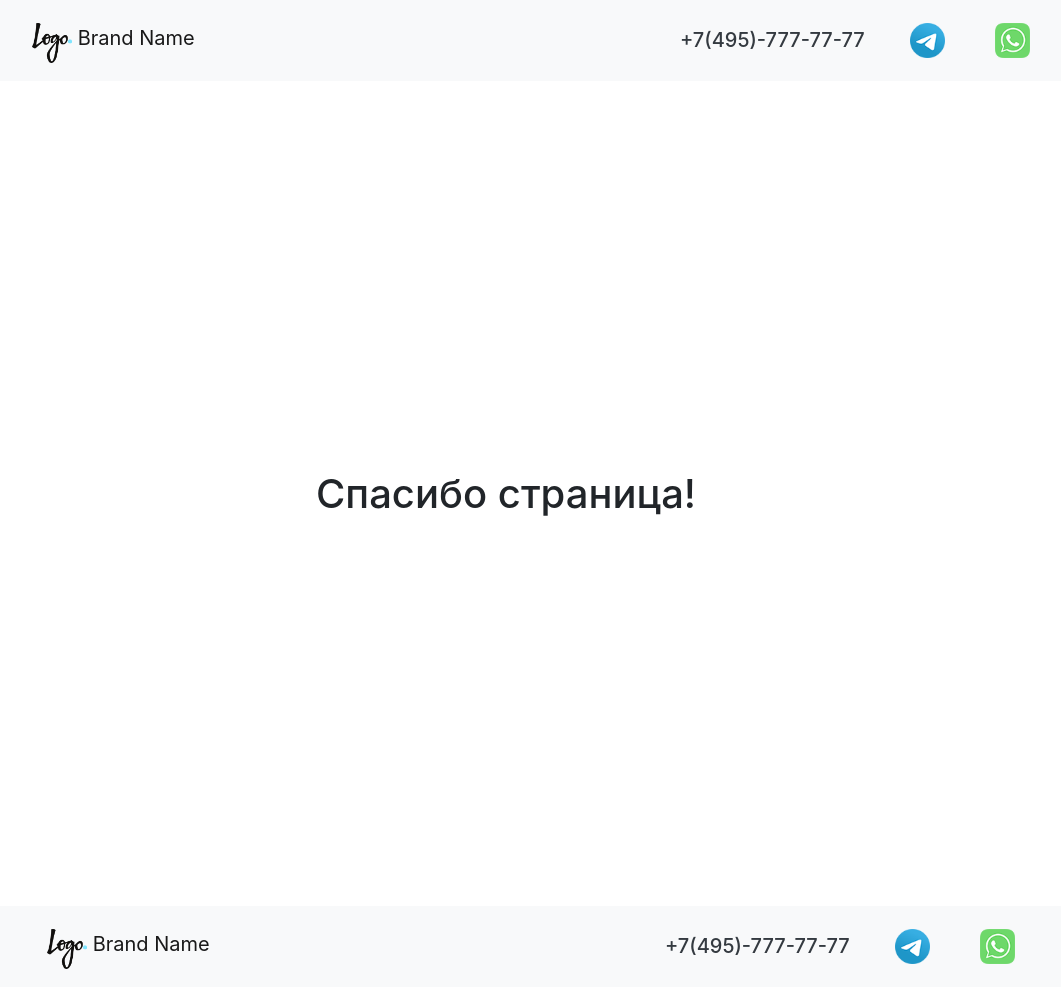
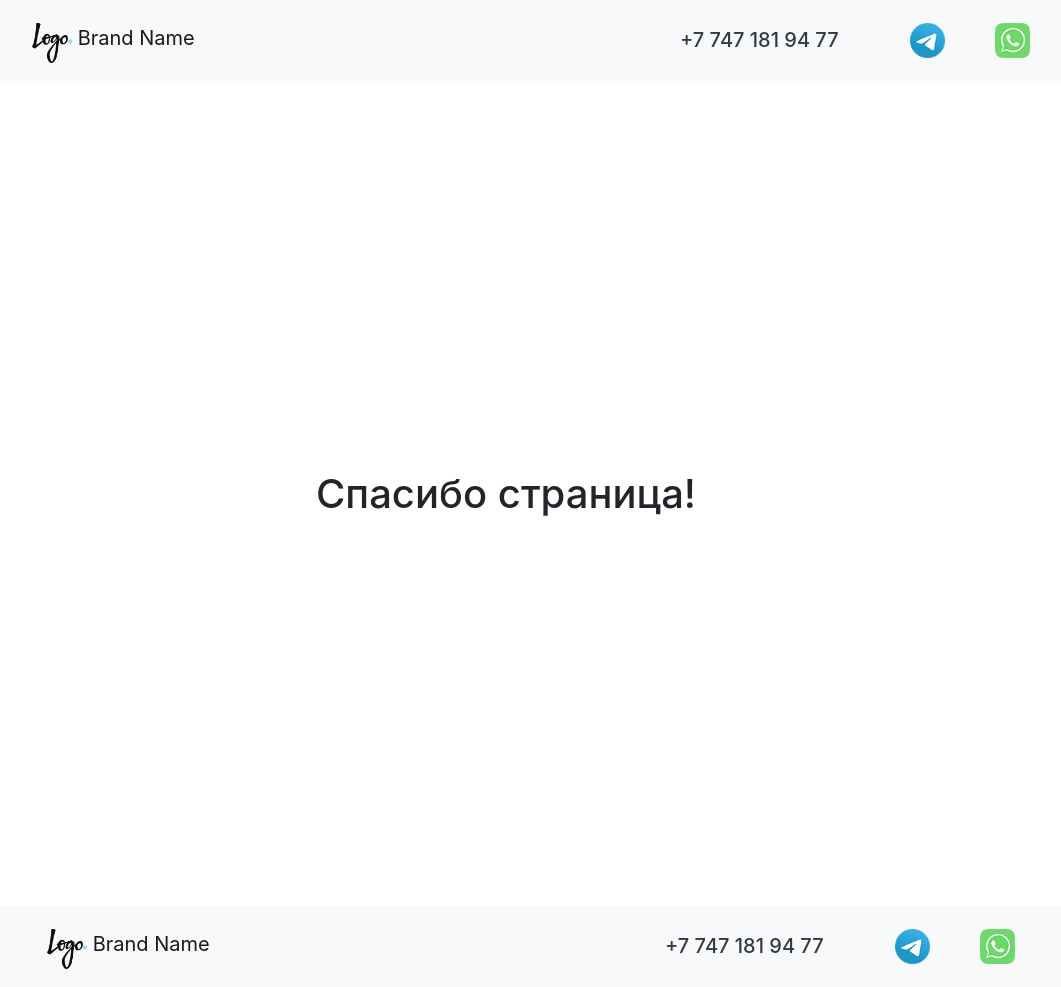
Before and after one commit to zhandostur/lending-site, a Django app: page /thanks/ in a window 1280 px wide. Shown: the whole page, without its empty margins (134-1195 px from the left). Run offline with Django 4.2, Linux system fonts and the light colour scheme.

```diff
--- a/telebot/sendmessage.py
+++ b/telebot/sendmessage.py
@@ -29,7 +29,6 @@ def send_telegram(tg_name, tg_phone):
             })
         except:
             pass
-
         finally:
             if req.status_code != 200:
                 print('Ошибка отправки!')
--- a/templates/base.html
+++ b/templates/base.html
@@ -22,8 +22,8 @@
   <div class="contact-top">
     <a class="whatsapp-number" href="https://web.whatsapp.com/"></a>
     <a class="telegram-number" href="https://t.me/"></a>
-    <a class="phone-number text-dark" href="tel:+74957777777">
-      <h5>+7(495)-777-77-77</h5></a>
+    <a class="phone-number text-dark" href="tel:+7 747 181 94 77">
+      <h5>+7 747 181 94 77</h5></a>
   </div>
 </nav>
 
@@ -43,16 +43,14 @@
       <div class="contact-top">
         <a class="whatsapp-number" href="https://web.whatsapp.com/"></a>
         <a class="telegram-number" href="https://t.me/"></a>
-        <a class="phone-number text-dark" href="tel:+74957777777">
-          <h5>+7(495)-777-77-77</h5></a>
+        <a class="phone-number text-dark" href="tel:+7 747 181 94 77">
+          <h5>+7 747 181 94 77</h5></a>
       </div>
     </nav>
   </div>
 </footer>
 
 
-
-
 <script src="https://code.jquery.com/jquery-3.5.1.slim.min.js" integrity="sha384-DfXdz2htPH0lsSSs5nCTpuj/zy4C+OGpamoFVy38MVBnE+IbbVYUew+OrCXaRkfj" crossorigin="anonymous"></script>
 <script src="https://cdn.jsdelivr.net/npm/bootstrap@4.5.3/dist/js/bootstrap.bundle.min.js" integrity="sha384-ho+j7jyWK8fNQe+A12Hb8AhRq26LrZ/JpcUGGOn+Y7RsweNrtN/tE3MoK7ZeZDyx" crossorigin="anonymous"></script>
 </body>
```
Also changed, not shown: db.sqlite3.
